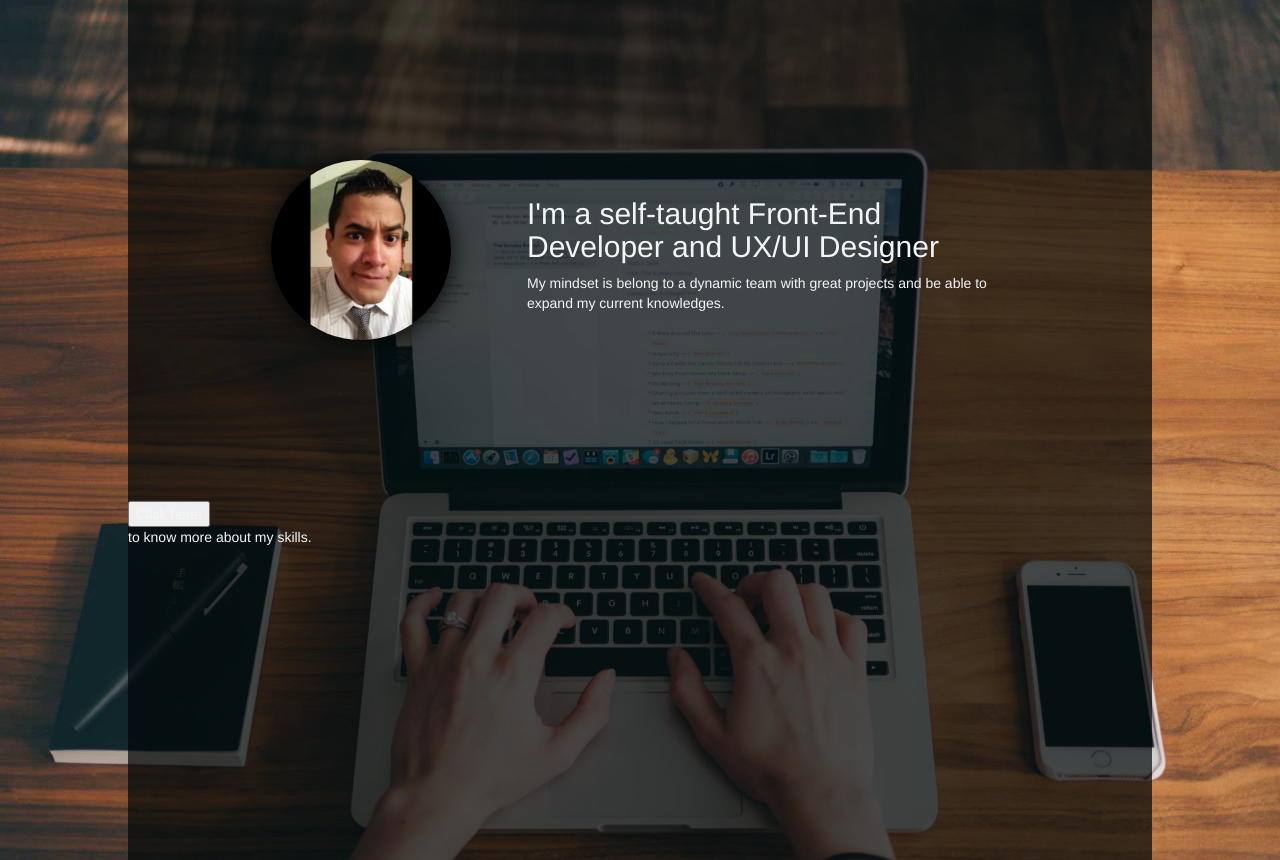
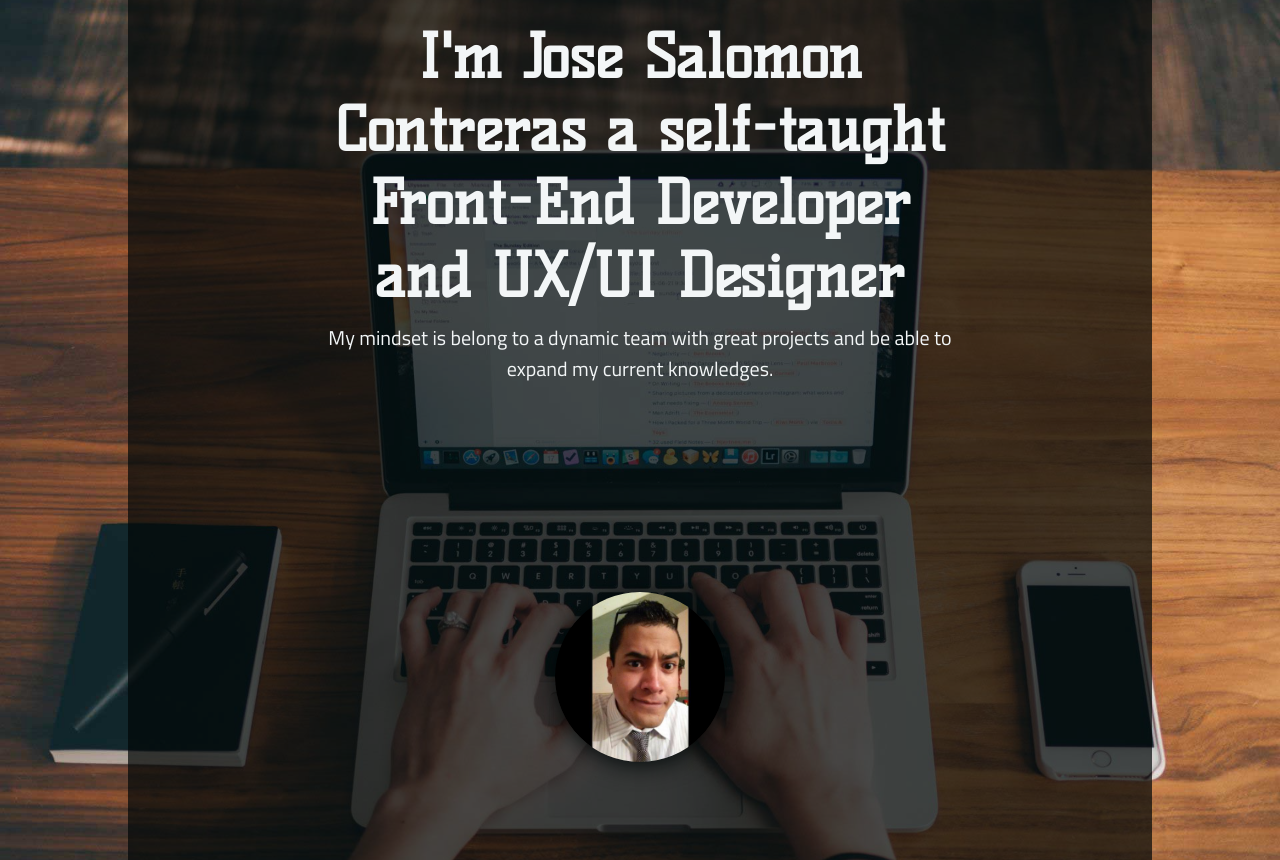
Before and after one commit to jovicon/User_Stories, a PHP site: page / in a window 1280 px wide. Shown: the part 50-910 px from the top of the page. Run offline with PHP 8.4, Linux system fonts and the light colour scheme.

Commit message:
about page done

```diff
--- a/css/media_queries.css
+++ b/css/media_queries.css
@@ -1,4 +1,14 @@
 /* media queries */
+
+  /* 1441 > */
+
+  @media (min-width:1441px) {
+    .primary-text {
+      font:bold 5em kellyslab;
+    }
+  }
+
+  /* end 1441 > */
 
   /* tablets > */
   @media (min-width: 768px) {
@@ -18,13 +28,25 @@
       flex-direction: column;
     }
 
-    .about-distribution {
+    .about-distribution-img,
+    .about-distribution-text {
       display:inherit;
       width:100%;
       align-items: center;
       justify-content: center;
-      height: 55vh;
+
     }
+
+    .about > .about-distribution-text {
+      align-items: flex-start;
+    }
+
+    .about-distribution-text {
+      justify-content: center;
+      height: 65vh;
+    }
+
+
     /* end editando sector about */
   }
   /* end tablets > */
@@ -35,7 +57,32 @@
       width:100%;
       margin:auto;
     }
+
+    /* letras principales de about */
+    .primary-text {
+      font:bold 4em kellyslab;
+    }
+
   }
   /* end mobile s,m,l */
 
+  /* <321px and 425px> */
+
+  @media (max-width: 425px) and (min-width:321px) {
+    .primary-text {
+      font: bold 2.75em kellyslab;
+    }
+  }
+
+  /* <321px and 425px> */
+
+  /* mobile s and m  */
+  @media (max-width:320px) {
+    .primary-text {
+      font:bold 2.35em kellyslab;
+    }
+  }
+
+  /* mobile s and m */
+
 /* end media queries */
--- a/css/my_fonts.css
+++ b/css/my_fonts.css
@@ -6,4 +6,11 @@
    src: url("../fonts/my_fonts/kellyslab.ttf");
 }
 
+@font-face
+{
+  font-family:"titilliumweb";
+  src: url("../fonts/my_fonts/titilliumweb.ttf");
+}
+
+
 /* end my fonts */
--- a/css/styles.css
+++ b/css/styles.css
@@ -6,9 +6,13 @@
 }
 /* end estilos de toda la pagina */
 
-/* no right padding on menybar */
+/* no padding / no margin */
 .no-padding-right {
   padding-right:0;
+}
+
+.no-margin-top {
+  margin-top:0;
 }
 /* end no-padding on menybar */
 
@@ -35,11 +39,28 @@
 /* editing my pic */
 
 .jose_contreras {
+  margin:auto;
   border-radius:50%;
-  max-width: 180px;
+  max-width: 170px;
   box-shadow: 0px 2px 25px #000707;
 }
 
 /* end editing my pic */
 
+/* primary Text / secondary Text */
+
+.primary-text {
+  color:#f3f6f7;
+  text-align: center;
+  font:bold 60px kellyslab;
+}
+
+.secundary-text {
+  color:#f3f6f7;
+  text-align:center;
+  font: normal 20px titilliumweb;
+}
+
+/* end primary Text / secondary Text */
+
 /* end hoja de estilos */
--- a/home.html
+++ b/home.html
@@ -61,25 +61,25 @@
         <div class="total-width second-background">
 
           <header class="about" >
-            <div class="row about-distribution">
 
-              <div class="col-xs-12 col-md-3">
-                <img class="jose_contreras img-responsive" src="img/jose_contreras.jpg" alt="">
-              </div>
+            <div class="row about-distribution-text">
 
-              <div class="col-xs-12 col-md-6">
+              <div class="col-xs-12 col-md-8">
 
-                <h2>I'm a self-taught Front-End Developer and UX/UI Designer</h2>
-                <p>My mindset is belong to a dynamic team with great projects and be able to expand my current knowledges.</p>
+                <h2 class="primary-text">I'm Jose Salomon Contreras a self-taught Front-End Developer and UX/UI Designer</h2>
+                <p class="secundary-text">My mindset is belong to a dynamic team with great projects and be able to expand my current knowledges.</p>
 
               </div>
 
             </div>
 
-            <div class="">
+            <div class="row about-distribution-img">
 
-              <button type="button" name="button">Click here!</button>
-              <p>to know more about my skills.</p>
+              <div class="col-xs-12 col-md-3">
+
+                <img class="jose_contreras img-responsive" src="img/jose_contreras.jpg" alt="">
+
+              </div>
 
             </div>
 
```
Also changed, not shown: fonts/my_fonts/titilliumweb.ttf (added).
